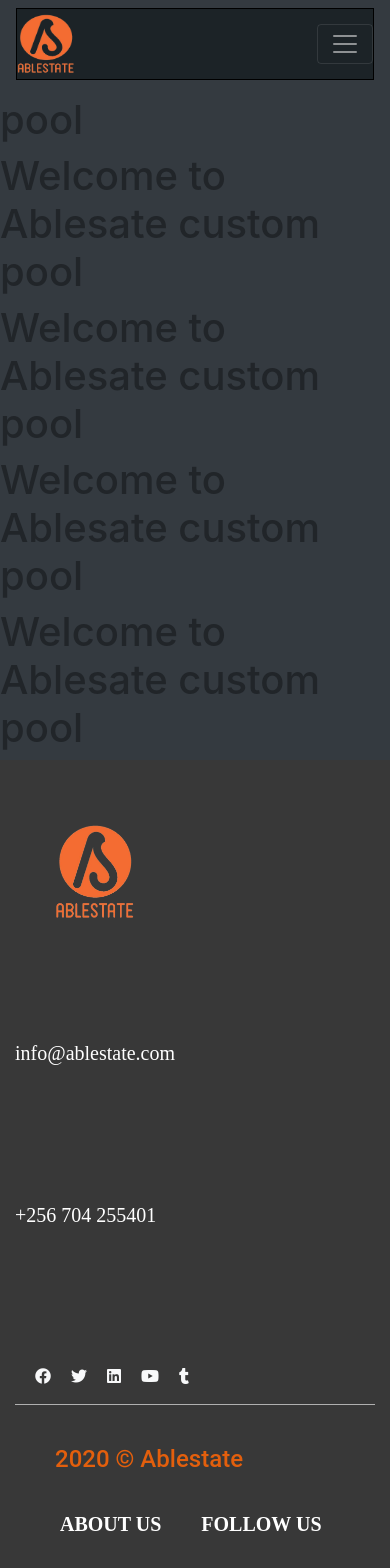
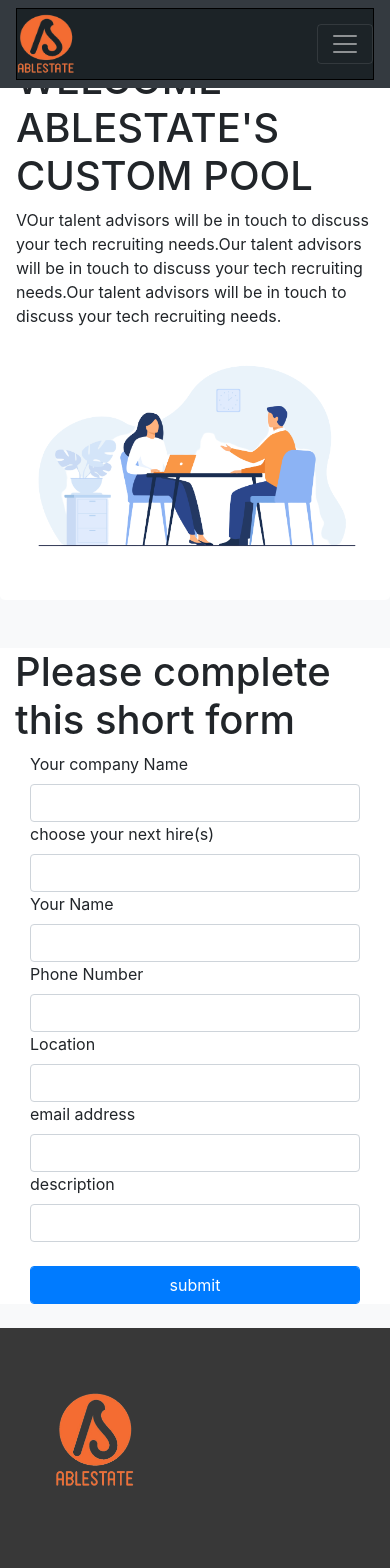
Before and after one commit to Nyayic/ablestate, a React (Create React App) app: page /employers in a window 390 px wide. Shown: the top 1568 px of the page. Built offline with nearby package versions, Linux system fonts and the light colour scheme; a web font is replaced by a local one.

Commit message:
Added employers and developers sign up forms

```diff
--- a/src/pages/Developers/Developers.js
+++ b/src/pages/Developers/Developers.js
@@ -1,9 +1,54 @@
-import React from 'react'
+import React from 'react';
+import Screening from '../../images/job-interview-bg.png';
 
 function Developers(){
     return(
-        <div>
-            <h1>Developers</h1>
+        <div className="container-fluid bg-light">
+            <div className="row bg-light">
+                <div className="container mt-4 mb-4 jumbotron bg-white">
+                    <div className="row">
+                        <div className="col-md-4">
+                            <h1>GET DISCOVERED WITH YOUR ABLESTATE RESUME</h1>
+                            <p>Get hired right away for the job you deserve</p>
+                        </div>
+                        <div className="col-md-8">
+                            <img src={Screening} className="img-fluid" alt="Interview"/>
+                        </div>
+                    </div>
+
+                </div>
+                <div className="container mt-4 mb-4  bg-white">
+                    <div className="row">
+                        <div className="col-md-12">
+                            <h1>Please complete your profile</h1>
+                            <div className="form col">
+                                <label for="name">Your Name</label>
+                                <input type="text" className="form-control"/>
+                                <label for="role">Prefered Role</label>
+                                <input type="text" className="form-control"/>
+                                <label for="phone">Phone Number</label>
+                                <input type="text" className="form-control"/>
+                                <label for="location">Location</label>
+                                <input type="text" className="form-control"/>
+                                <label for="name">Prefered Photo</label>
+                                <input type="text" className="form-control"/>
+                                <label for="name">URL</label>
+                                <input type="link" className="form-control"/>
+                                <label for="skill">Skills</label>
+                                <input type="text" className="form-control"/>
+                                <label for="pitch">Your Pitch</label>
+                                <input type="text" className="form-control"/>
+                                <label for="name">Profile Content</label>
+                                <input type="textarea" className="form-control"/>
+                                <input type="button" className="btn btn-primary mt-4 form-control" value="Create profile"/>
+                            </div>
+                        </div>
+
+                    </div>
+
+                </div>
+            </div>
+
         </div>
     )
 }
--- a/src/pages/Employers/Employers.js
+++ b/src/pages/Employers/Employers.js
@@ -1,18 +1,61 @@
 import React from 'react';
-
+import Screening from '../../images/job-interview-bg.png';
 
 function Employers(){
     return(
-        <div className="container bg-dark">
-            <div className="row">
-                <h1>Welcome to Ablesate custom pool</h1>
-                <h1>Welcome to Ablesate custom pool</h1><h1>Welcome to Ablesate custom pool</h1>
-                <h1>Welcome to Ablesate custom pool</h1>
-                <h1>Welcome to Ablesate custom pool</h1>
+        <div className="container-fluid bg-light">
+            <div className="row bg-light">
+                <div className="container mt-4 mb-4 jumbotron bg-white">
+                    <div className="row">
+                        <div className="col-md-4">
+                            <h1>WELCOME ABLESTATE'S CUSTOM POOL</h1>
+                            <p>VOur talent advisors will
+                            be in touch to discuss
+                            your tech recruiting
+                            needs.Our talent advisors will
+                            be in touch to discuss
+                            your tech recruiting
+                            needs.Our talent advisors will
+                            be in touch to discuss
+                            your tech recruiting
+                            needs.</p>
+                        </div>
+                        <div className="col-md-8">
+                            <img src={Screening} className="img-fluid" alt="Interview"/>
+                        </div>
+                    </div>
+
+                </div>
+                <div className="container mt-4 mb-4  bg-white">
+                    <div className="row">
+                        <div className="col-md-12">
+                            <h1>Please complete this short form</h1>
+                            <div className="form col">
+                                <label for="name">Your company Name</label>
+                                <input type="text" className="form-control"/>
+                                <label for="role">choose your next hire(s)</label>
+                                <input type="text" className="form-control"/>
+                                <label for="name">Your Name</label>
+                                <input type="text" className="form-control"/>
+                                <label for="phone">Phone Number</label>
+                                <input type="text" className="form-control"/>
+                                <label for="location">Location</label>
+                                <input type="text" className="form-control"/>
+                                <label for="name">email address</label>
+                                <input type="text" className="form-control"/>
+                                <label for="name">description</label>
+                                <input type="textarea" className="form-control"/>
+                                <input type="button" className="btn btn-primary mt-4 form-control" value="submit"/>
+                            </div>
+                        </div>
+
+                    </div>
+
+                </div>
             </div>
+
         </div>
-
-    );
+    )
 }
 
 export default Employers;
```
Also changed, not shown: src/routes/Routes.js (deleted, +0 -22 lines), 1 other file (tests, documents, lock files or other folders).
